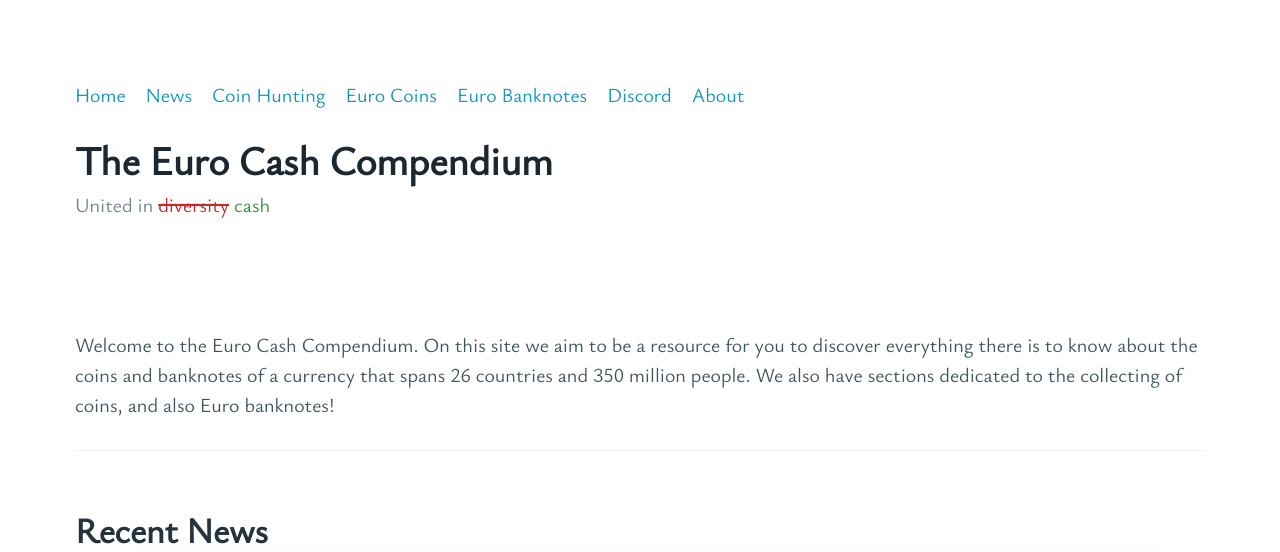
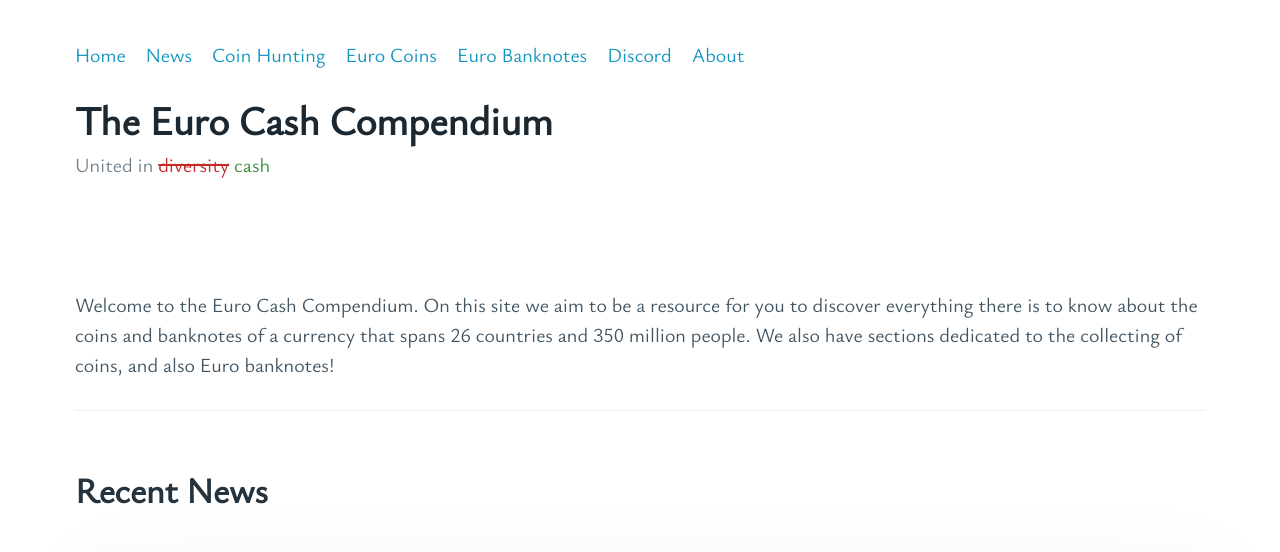
Before and after one commit to Mango0x45/ToBeNamed, a Flask app: page / in a window 1280 px wide. Shown: the top 552 px of the page. Run offline with Flask 3, Linux system fonts and the light colour scheme.

Commit message:
Slightly tweak the navigation bar

```diff
--- a/src/static/style.css
+++ b/src/static/style.css
@@ -591,6 +591,10 @@ body > footer {
 	}
 }
 
+body > header {
+	padding-top: 0;
+}
+
 /**
  * Section
  * Responsive spacings for section
@@ -1691,6 +1695,8 @@ nav menu {
 	margin-bottom: 0;
 	padding: 0;
 	list-style: none;
+	overflow-x: scroll;
+	white-space: nowrap;
 }
 nav menu:first-of-type {
 	margin-left: calc(var(--nav-element-spacing-horizontal) * -1);
```
